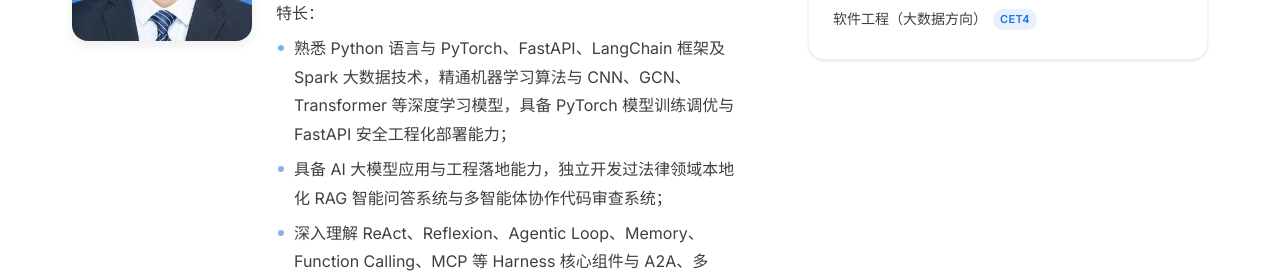
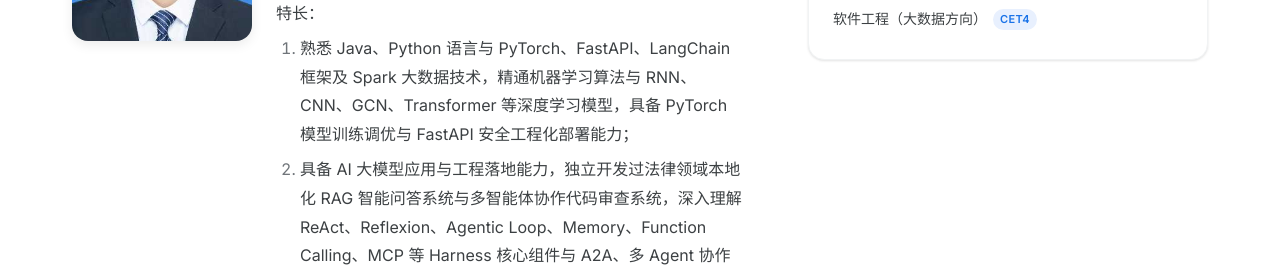
Before and after one commit to Fightming98/Fightming98.github.io, a plain HTML site: page index.html in a window 1280 px wide. Shown: the part 521-795 px from the top of the page. Drawn offline with Linux system fonts and the light colour scheme.

Commit message:
首屏特长改成序号列表，内容同步新版
按新版文字把四条合并成三条，改成 1./2./3. 的序号列表（原来的小圆点
去掉）；技术栈补上 Java，模型列表补上 RNN。CSS 里 .bio-list 换成
有序列表：缩进收窄到 1.5em，换行后正文与序号后的正文对齐，序号颜色
用 --c-text-3 比正文淡一档。

Co-Authored-By: Claude Code <noreply@anthropic.com>

```diff
--- a/css/style.css
+++ b/css/style.css
@@ -514,36 +514,25 @@ img { max-width: 100%; display: block; }
   color: var(--c-text-2);
 }
 
-/* 「特长」的四条：原来是一整段 13 行，扫读找不到落点，拆成一条一行。
+/* 「特长」的三条：原来是一整段 13 行，扫读找不到落点，拆成带序号的一条一行。
    .hero-bio 里的 p 不带 margin，所以段距得自己补 */
 .hero-bio .bio-label { margin-top: 10px; }
 
 .bio-list {
-  list-style: none;          /* 换成下面那个小圆点，浏览器自带的圆点太大、位置也不对 */
   margin: 6px 0 0;
-  padding: 0;
+  /* 1.5em 刚好够「1.」加一个空格：换行时第二行的正文和第一行正文对齐，
+     不会缩到序号底下。浏览器默认的 40px 在窄栏里太宽 */
+  padding-left: 1.5em;
 }
 
 .bio-list li {
-  position: relative;
-  padding-left: 18px;
   font-size: 1rem;
   line-height: 1.8;
   color: var(--c-text-2);
 }
 
-/* 小圆点在第一条基线略上的位置：top 用 em 跟着行高走，改字号时自动跟着变 */
-.bio-list li::before {
-  content: "";
-  position: absolute;
-  left: 2px;
-  top: .72em;
-  width: 6px;
-  height: 6px;
-  border-radius: 50%;
-  background: var(--c-accent);
-  opacity: .55;
-}
+/* 序号比正文淡一点，不跟内容抢眼 */
+.bio-list li::marker { color: var(--c-text-3); }
 
 .bio-list li + li { margin-top: 6px; }
 
--- a/index.html
+++ b/index.html
@@ -110,14 +110,13 @@
                 在校期间担任大学班长与党支部学生负责人，荣获华为云鲲鹏技能认证，多次获得国家励志奖学金，学业奖学金，三好学生，五好学生，优秀班干，优秀团干，辩论赛一等奖，市级优秀志愿者和疫情优秀工作者等 10 余项荣誉称号。
               </p> -->
               <p class="bio-label">特长：</p>
-              <!-- 四个分号拆成四条：每条一个主题，扫读时一行一个落点。
-                   文字本身没动，只是把原来的一段拆开 -->
-              <ul class="bio-list">
-                <li>熟悉 Python 语言与 PyTorch、FastAPI、LangChain 框架及 Spark 大数据技术，精通机器学习算法与 CNN、GCN、Transformer 等深度学习模型，具备 PyTorch 模型训练调优与 FastAPI 安全工程化部署能力；</li>
-                <li>具备 AI 大模型应用与工程落地能力，独立开发过法律领域本地化 RAG 智能问答系统与多智能体协作代码审查系统；</li>
-                <li>深入理解 ReAct、Reflexion、Agentic Loop、Memory、Function Calling、MCP 等 Harness 核心组件与 A2A、多 Agent 协作原理及复杂任务拆解能力；</li>
+              <!-- 三条按序号排列：每条一个主题，扫读时一行一个落点。
+                   原来是一整段，按分号拆开，文字本身没动 -->
+              <ol class="bio-list">
+                <li>熟悉 Java、Python 语言与 PyTorch、FastAPI、LangChain 框架及 Spark 大数据技术，精通机器学习算法与 RNN、CNN、GCN、Transformer 等深度学习模型，具备 PyTorch 模型训练调优与 FastAPI 安全工程化部署能力；</li>
+                <li>具备 AI 大模型应用与工程落地能力，独立开发过法律领域本地化 RAG 智能问答系统与多智能体协作代码审查系统，深入理解 ReAct、Reflexion、Agentic Loop、Memory、Function Calling、MCP 等 Harness 核心组件与 A2A、多 Agent 协作原理及复杂任务拆解能力；</li>
                 <li>熟悉 Claude Code 工程架构设计，Memory、Hooks、Skills 等核心机制与 Prompt 工程、Context 工程能力。</li>
-              </ul>
+              </ol>
             </div>
           </div>
 
```
